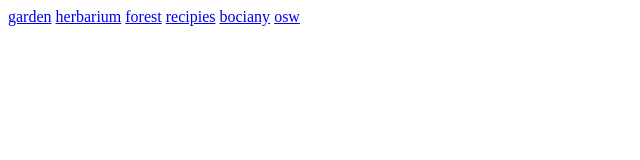
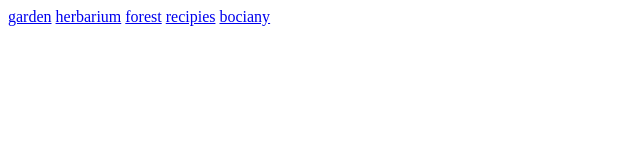
Before and after one commit to mruwnik/mruwnik.github.io, a plain HTML site: page index.html in a window 1280 px wide. Shown: the full height of the page, 0-640 px from the left. Drawn offline with Linux system fonts and the light colour scheme.

Commit message:
bike stuff

```diff
--- a/index.html
+++ b/index.html
@@ -11,7 +11,6 @@
 		  <a href="forest/index.html">forest</a>
 		  <a href="ingredients/index.html">recipies</a>
 		  <a href="bociany/index.html">bociany</a>
-		  <a href="oswiadczenie.pdf">osw</a>
 	  </div>
   </body>
 </html>
```
Also changed, not shown: 1 other file.
